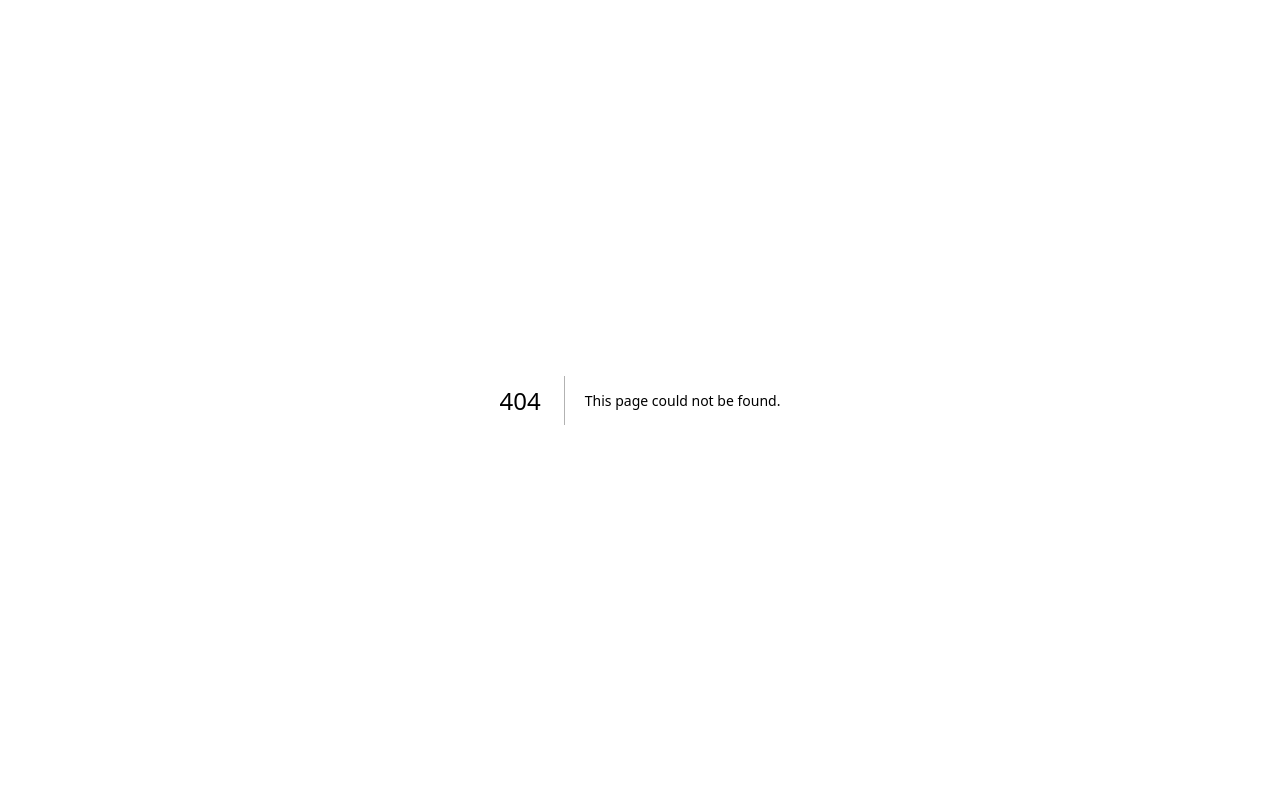
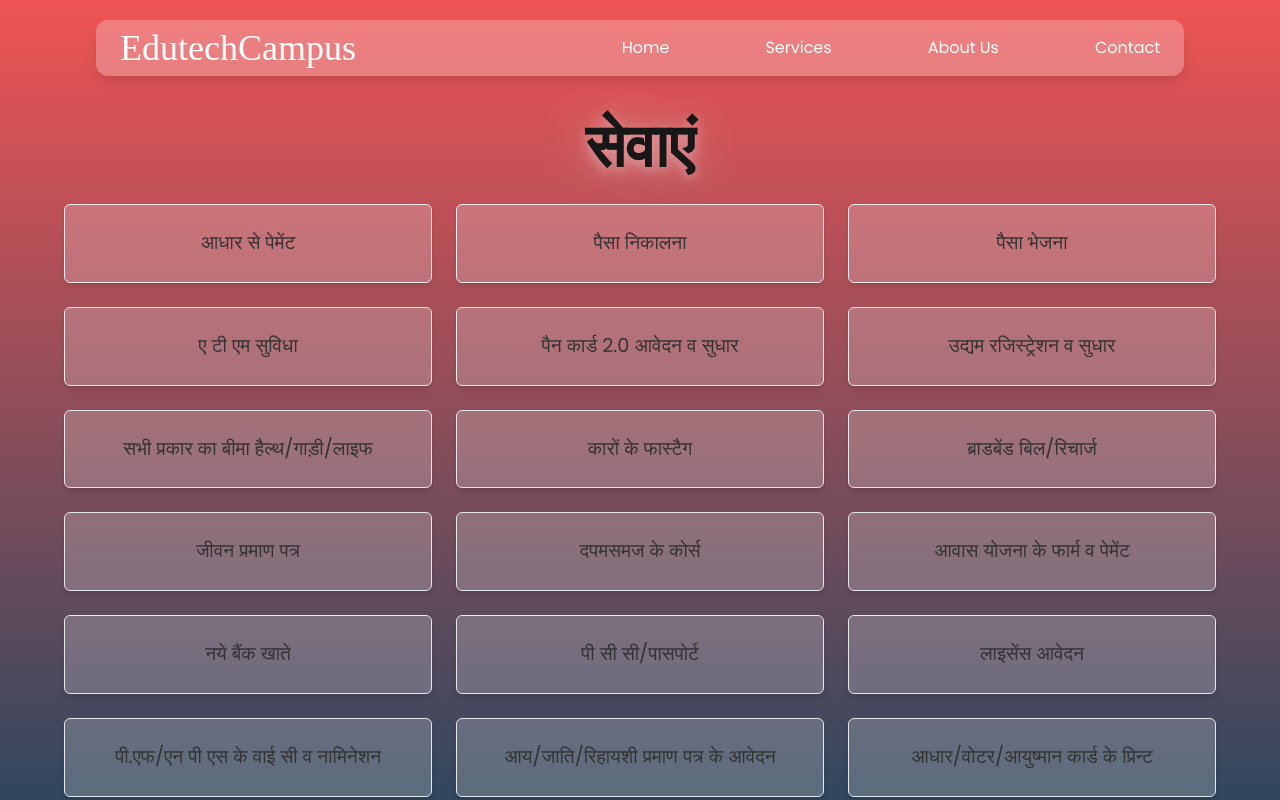
Before and after one commit to AtharvaMalik/edutechcampus, a Next.js app: page /services in a window 1280 px wide. Before the commit this address had no page. Shown: the top 800 px of the page. Built offline with nearby package versions, Linux system fonts and the light colour scheme; a web font is replaced by a local one.

Commit message:
services

```diff
--- a/components/Navbar.tsx
+++ b/components/Navbar.tsx
@@ -15,7 +15,7 @@ const Navbar = () => {
           <Link href=".." legacyBehavior>
             <a className="hover:text-red-200 transition">Home</a>
           </Link>
-          <Link href="#" legacyBehavior>
+          <Link href="/services" legacyBehavior>
             <a className="hover:text-red-200 transition">Services</a>
           </Link>
           <Link href="/about" legacyBehavior>
--- /dev/null
+++ b/pages/services.tsx
@@ -0,0 +1,61 @@
+// pages/services.tsx
+import Navbar from '@/components/Navbar';
+import { NextPage } from 'next';
+import Head from 'next/head';
+import Link from 'next/link';
+
+const services = [
+  "आधार से पेमेंट",
+  "पैसा निकालना",
+  "पैसा भेजना",
+  "ए टी एम सुविधा",
+  "पैन कार्ड 2.0 आवेदन व सुधार",
+  "उद्यम रजिस्ट्रेशन व सुधार",
+  "सभी प्रकार का बीमा हैल्थ/गाड़ी/लाइफ",
+  "कारों के फास्टैग",
+  "ब्राडबेंड बिल/रिचार्ज",
+  "जीवन प्रमाण पत्र",
+  "दपमसमज के कोर्स",
+  "आवास योजना के फार्म व पेमेंट",
+  "नये बैंक खाते",
+  "पी सी सी/पासपोर्ट",
+  "लाइसेंस आवेदन",
+  "पी.एफ/एन पी एस के वाई सी व नामिनेशन",
+  "आय/जाति/रिहायशी प्रमाण पत्र के आवेदन",
+  "आधार/वोटर/आयुष्मान कार्ड के प्रिन्ट",
+  "बिजली/पानी/मोबाइल के बिल की अदायगी",
+  "प्रापर्टी टैक्स व अन्य टैक्स की अदायगी",
+  "छात्रवृति/एसएससी/यूपीएससी  के फार्म",
+  "ई एस आई/वाहन/जी एस टी चालान की पेमंेट",
+//   "सिबिल/क्रेडिट स्कोर जांच",
+  "लोन्स के आवेदन कार लोन, विद्यालक्ष्मी लोन, मुद्रा लोन, प्रापर्टी लोन, गोल्ड लोन",
+  "सभी प्रकार की स्टेशनरी, फोटोकापी व अन्य सुविधाएं उपलब्ध हैं।"
+];
+
+const Services: NextPage = () => {
+  return (
+    <>
+      <Head>
+        <title>Edutech Campus - सेवाएं</title>
+        <meta name="description" content="Edutech Campus द्वारा प्रदान की जाने वाली सेवाओं की सूची।" />
+      </Head>
+      <Navbar   />
+      <main className="min-h-screen py-8 px-4">
+        <section className="max-w-6xl mx-auto">
+          <h1 className="Glow mt-5 xl:mt-2 xl:mb-0 text-center text-3xl xl:text-6xl font-bold">सेवाएं</h1>
+          <div className="xl:mt-7 grid grid-cols-1 sm:grid-cols-2 lg:grid-cols-3 gap-6">
+            {services.map((service, index) => (
+              <Link href="/contact" key={index} passHref>
+                <div className="service-box cursor-pointer bg-white bg-opacity-20 border p-6 shadow-md rounded-md hover:bg-blue-600 hover:text-white transition duration-300">
+                  {service}
+                </div>
+              </Link>
+            ))}
+          </div>
+        </section>
+      </main>
+    </>
+  );
+};
+
+export default Services;
--- a/styles/globals.css
+++ b/styles/globals.css
@@ -91,3 +91,19 @@ text-shadow: 0px 4px 50px rgba(48, 71, 94, 0.25),
 0px 4px 25px rgba(48, 71, 94, 0.25),
 0px 4px 10px rgba(48, 71, 94, 0.25);
 }
+
+/* styles/globals.css */
+.service-box {
+  display: flex;
+  justify-content: center;
+  align-items: center;
+  text-align: center;
+  font-size: 1.2rem;
+  color: #333;
+  transition: background-color 0.3s, color 0.3s;
+}
+
+.service-box:hover {
+  background-color: #2563eb; /* Blue */
+  color: #fff; /* White */
+}
```
